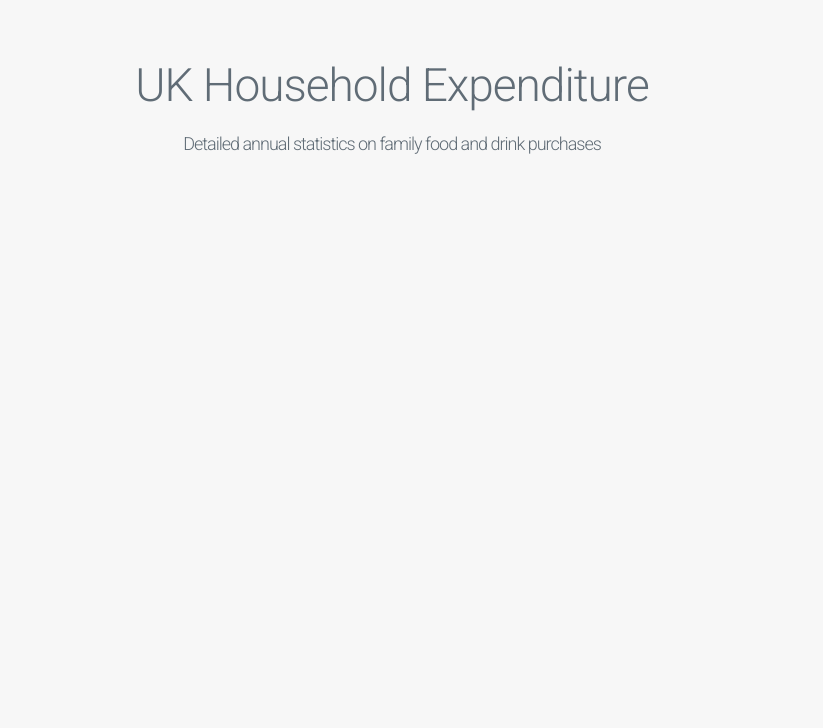
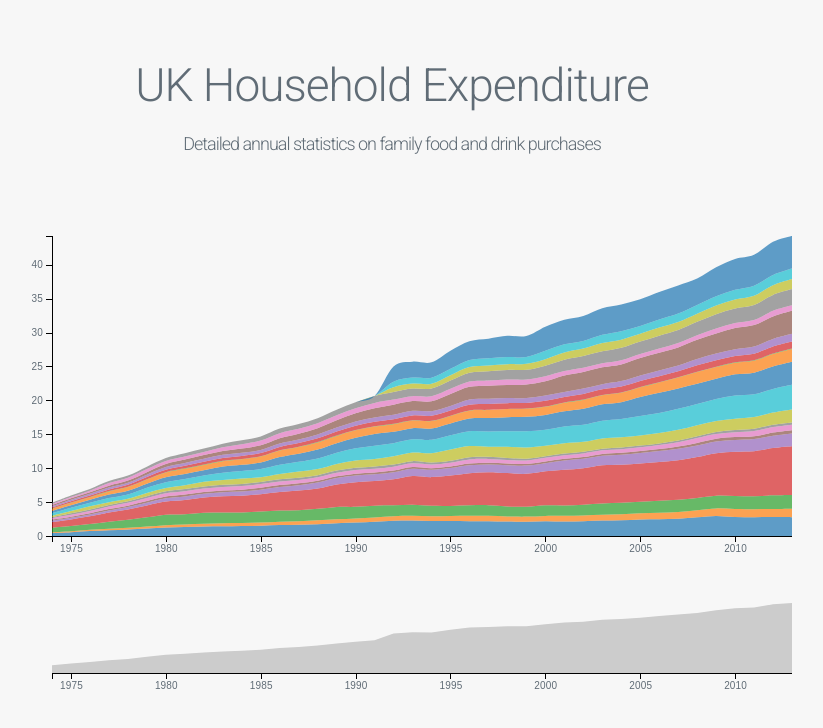
Before and after one commit to Anderz900/lab-6-d3-brushing-and-linking-Anderz900, a plain HTML site: page index.html in a window 1280 px wide. Shown: the whole page, without its empty margins (248-1071 px from the left). Drawn offline with Linux system fonts and the light colour scheme.

Commit message:
final version

```diff
--- a/index.html
+++ b/index.html
@@ -15,6 +15,9 @@
 
 	<!-- Custom CSS code -->
 	<link rel="stylesheet" href="css/style.css">
+	<script src="js/d3.min.js"></script>
+	<script type="module" src="js/main.js"></script>
+
 </head>
 <body>
 
--- a/js/StackedAreaChart.js
+++ b/js/StackedAreaChart.js
@@ -1,6 +1,6 @@
 
 // Activity IV - Import tooltip text abbreviation method
-
+import excerpt from './excerpt.js';
 export default function StackedAreaChart(){ // does not need to have a name
 	// init size
 	let margin ={
@@ -20,6 +20,8 @@ export default function StackedAreaChart(){ // does not need to have a name
 	let xAxis = d3.axisBottom().scale(x);
 	// Activity V - Create a dispatch for the category selection
 
+
+	let listeners = d3.dispatch('selectCategory');
 	let stack, stackedData, area, tooltip;
 
 	// define reusable chart update function
@@ -34,6 +36,9 @@ export default function StackedAreaChart(){ // does not need to have a name
 
 
 			let svgEnter = svg.enter().append('svg');
+			svg = svg.merge(svgEnter);
+
+
 			let gEnter = svgEnter.append('g');
 
 			gEnter.append("g")
@@ -42,21 +47,85 @@ export default function StackedAreaChart(){ // does not need to have a name
 			gEnter.append("g")
 				.attr("class", "y-axis axis");
 
+
 			// Activity IV - Add a tooltip placeholder
+
+			gEnter.append("text") // use gEnter to create this only once!
+			.attr("class", "focus")
+			.attr("x", 20)
+			.attr("y", 0)
+			.attr("dy", ".35em");
 
 			// ------------------------------------------------
 
 			// Activity II - Create a stacked area chart
+			svg.attr("width", width)
+         		.attr("height", height);
 
+ 			let g = svg.select("g")
+						 .attr("transform", "translate(" + margin.left + "," + margin.top + ")");
+
+			tooltip = g.select('.focus');
+
+
+			let dataCategories = data.length>0?Object.keys(data[0]).filter(d=>d!=="Year"):[];
+			console.log(dataCategories);
+
+			// console.log(dataCategories[0]);
+				// Initialize stack layout
+			stack = d3.stack()
+					.keys(dataCategories);
+
+				// Stack data
+			stackedData = stack(data);
+
+			x.range([0, width - margin.left - margin.right])
+ 				.domain(d3.extent(data, d=>d.Year));
+
+ 			y.range([height - margin.top - margin.bottom, 0])
+ 			 	.domain([0,d3.max(stackedData, d => d3.max(d, d => d[1]))]);
+
+			color.domain(dataCategories);
+			console.log(color);
+
+			area = d3.area()
+				.curve(d3.curveCardinal)
+		   		.x(d=>x(d.data.Year))
+				.y0(d=>y(d[0]))
+				.y1(d=>y(d[1]));
+
+ 			let categories = g.selectAll(".area")
+							   .data(stackedData);
+
+
+
+
+			categories.enter().append("path")
+ 								.attr("class", "area")
+ 								.merge(categories)
+								 .style("fill", (d,i)=>color(dataCategories[i])) // assign color
+								 .attr("d", d=>area(d))
+								 .on("mouseover", (d,i)=>tooltip.text(excerpt(dataCategories[i], 100)))
+								.on("mouseout", d=>tooltip.text(""))
+								.on("click", handleClick);
+
+
+
+
+			g.select(".x-axis")
+				.attr("transform", "translate(0," + (height-margin.top-margin.bottom) + ")")
+				.call(xAxis);
+
+
+			g.select(".y-axis")
+				.call(yAxis);
 			// Activity V - add a click listener for area layers
 
-			// Activity IV - Add tooltip events on the area paths
 
 			categories.exit().remove();
 
 			// Call axis functions with the new domain
-			g.select(".x-axis").call(xAxis);
-			g.select(".y-axis").call(yAxis);
+
 
 		});
 	}
@@ -74,8 +143,12 @@ export default function StackedAreaChart(){ // does not need to have a name
 
 	// Activity V - allow users to register for your custom events
 
+	chart.on = function() {
+		var value = listeners.on.apply(listeners, arguments);
+		return value === listeners ? chart : value;
+	};
 	function handleClick(d,i){
-		// Activity V - call registered callbacks and pass the category info
+		listeners.apply("selectCategory", this, [d.key,d.index]);
 	}
 	return chart;
 
--- a/js/Timeline.js
+++ b/js/Timeline.js
@@ -14,6 +14,10 @@ let x = d3.scaleTime(),
   area = d3.area(),
   brush = d3.brushX();
   // Activity III  create a new dispatch with a custom event
+  let listeners = d3.dispatch('brushed'); // 'brushed' is the name of our custom event
+
+
+
 
 function chart(selection){
   selection.each(function(data){
@@ -60,9 +64,12 @@ function chart(selection){
       .attr("d", area);
 
     // Activity III - Set the brush extent, brush event listener, and render the brush
+    brush.extent([[0, 0], [innerWidth, innerHeight]])
+          .on("brush", handleBrush);
+
+    g.select('.brush').call(brush);
 
 
-    // Append x-axis
     g.select('.x-axis')
       .attr("transform", "translate(0," + innerHeight + ")")
       .call(xAxis);
@@ -72,10 +79,16 @@ function chart(selection){
 
 // Activity III  define 'on' function to enable external modules to register callbacks for the custom event
   // allow users to register for your custom events
+  chart.on = function() {// allow users to register for your custom events
+    var value = listeners.on.apply(listeners, arguments);
+    return value === listeners ? chart : value;
+  };
 
 function handleBrush(){
   // Activity III  - call registered callbacks and send the brush filter information
+  listeners.apply('brushed', this, [d3.event.selection.map(x.invert), d3.event.selection]);
 }
+
 
 return chart;
 
--- a/js/main.js
+++ b/js/main.js
@@ -9,10 +9,13 @@ let parseDate = d3.timeParse("%Y");
 
 // Variables for the visualization instances
 // Activity I - Create a stacked area chart
+let areachart = StackedAreaChart()
+.on('selectCategory', onSelectCategory);
 // Activity V - register for the category selection event
 
 // Activity III - Create a timeline chart
-
+let timeline = Timeline()
+    .on('brushed', onBrushRange); // register your custom callback, brushed
 // Will be used to the save filter variables
 let filterCategory, filterRange;
 
@@ -33,14 +36,19 @@ Promise.all([ // load multiple files
 		})
 		return d;
 	})
-]).then(data=>{
-	yearData = data[0];
-	categoryData = data[1];
+]).then(data=>{ //promise passess its resolved values here ("return d")
+	yearData = data[0]; //first function in the promise
+	categoryData = data[1]; //second function in the promise
 
 	// Activity I - Call the stacked area chart
+	d3.select('#stacked-area-chart') // a container element
+	.datum(categoryData) // specify data
+	.call(areachart); //above returns a selection to itself that areachart will generate an SVG for
 
 	// Activity III - Call the timeline chart
-
+	d3.select('#timeline')
+	.datum(yearData) // per year data
+    .call(timeline);
 })
 // callback for selecting a category in the stack area chart
 function onSelectCategory(d,i){
@@ -61,11 +69,13 @@ function onBrushRange(dateRange) {
 }
 
 // check if a year is within the year range
+
 function within(d, range){
 	return d.getTime()>=range[0].getTime()&&d.getTime()<=range[1].getTime();
 }
 
 // filter category data based on a specific category (if any) and year range
+
 function filterCategoryData(category, dateRange){
 	let filtered = dateRange?categoryData.filter(d=>within(d.Year, dateRange)): categoryData;
 	filtered = filtered.map(row=>{
```
